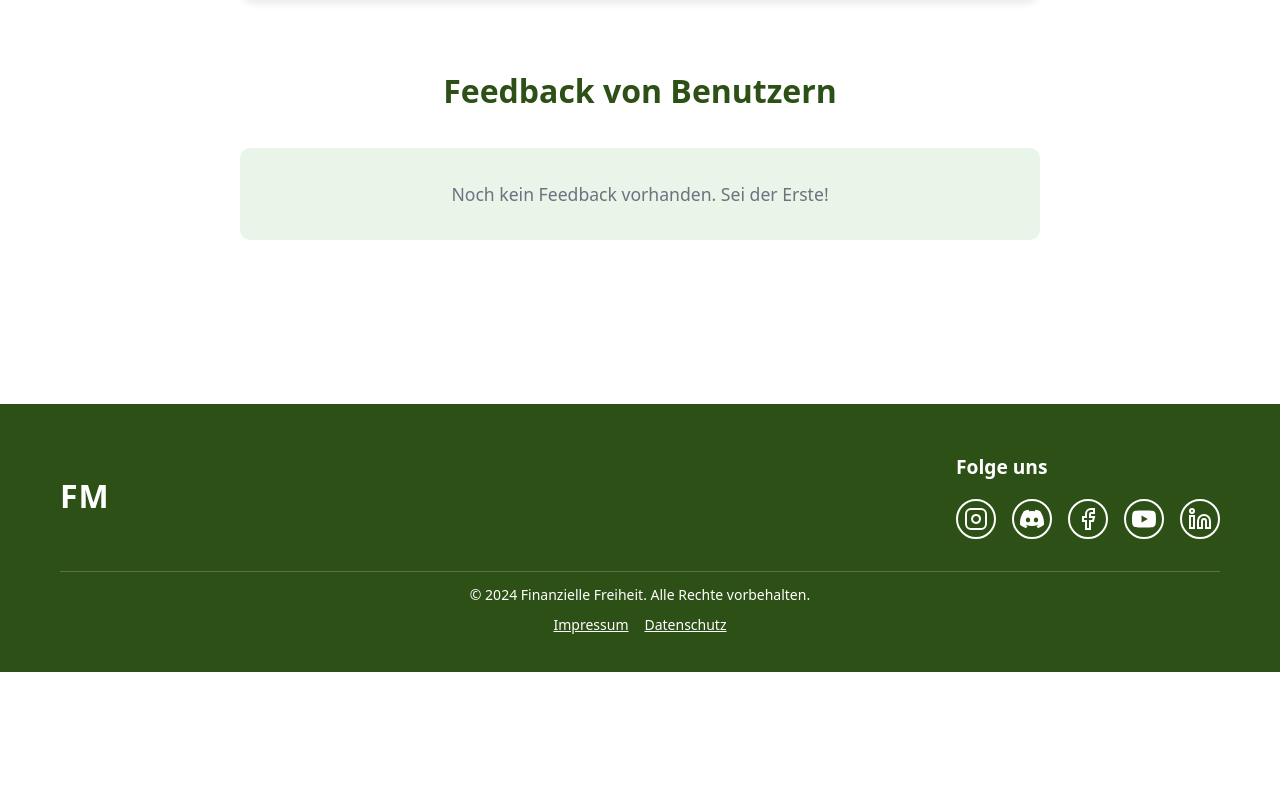
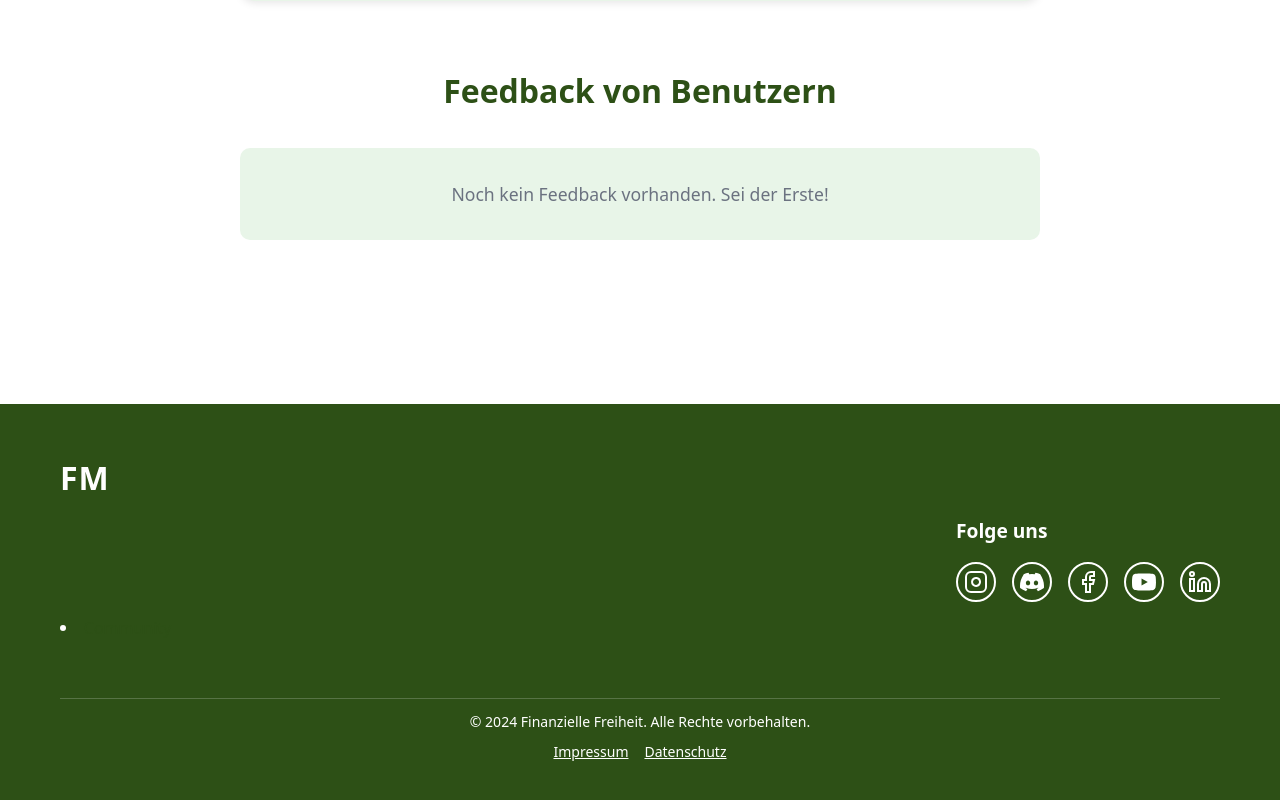
Before and after one commit to FuadaSul/financebuilder, a Next.js app: page / in a window 1280 px wide. Shown: the part 7955-8755 px from the top of the page. Before the commit the page ends 8627 px from the top, so only its background shows below. Built offline with nearby package versions, Linux system fonts and the light colour scheme.

Commit message:
Community angepasst

```diff
--- a/app/page.tsx
+++ b/app/page.tsx
@@ -965,6 +965,11 @@ export default function HomePage() {
           <div className="footer-content">
             <div className="footer-logo">
               <span className="logo-text">FM</span>
+              <footer id="community" className="footer">
+              <li>
+              <a href="#community" className="nav-link">Community</a>
+              </li>
+              </footer>
             </div>
 
             <div className="footer-social">
```
